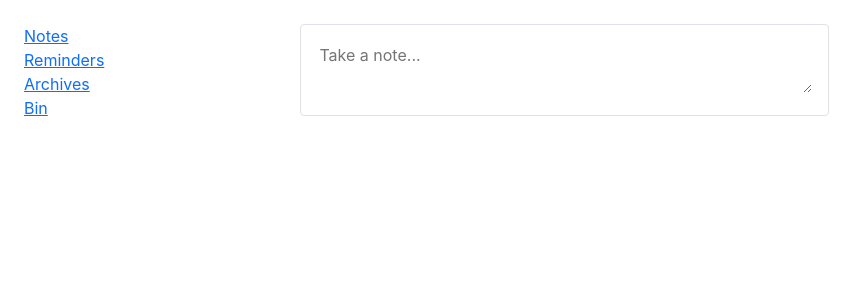
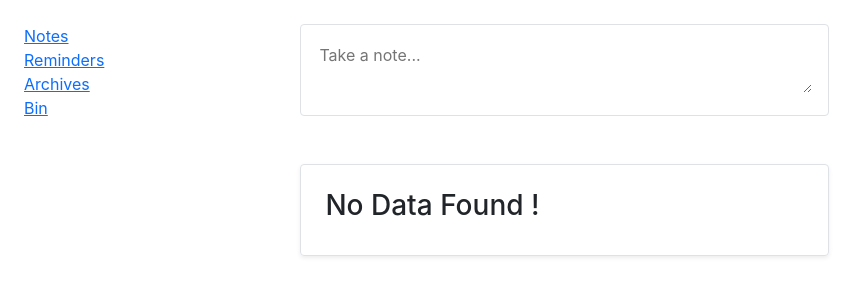
Before and after one commit to borel-T/ejara-test-application, a React (Create React App) app: page /notes in a window 1280 px wide. Shown: the top 300 px of the page, without its empty margins (0-867 px from the left). Built offline with nearby package versions, Linux system fonts and the light colour scheme.

Commit message:
handle empty list cases

```diff
--- a/src/components/noteCard/noteCardList.js
+++ b/src/components/noteCard/noteCardList.js
@@ -23,11 +23,10 @@ function NoteCardList(props) {
     }
     return [];
   };
-  console.log("renderItems", renderItems());
+
   return (
     <>
       {/* notes */}
-      {<span>{filterBy}</span>}
       {renderItems().length > 0 &&
         renderItems().map((note, key) => (
           <NoteCard
@@ -44,6 +43,12 @@ function NoteCardList(props) {
             onColorChange={(color) => onColor(note.uuid, color)}
           />
         ))}
+      {/* case: no data */}
+      {renderItems().length == 0 && (
+        <div className="border rounded shadow-sm p-4 mt-5">
+          <h3>No Data Found !</h3>
+        </div>
+      )}
     </>
   );
 }
```
